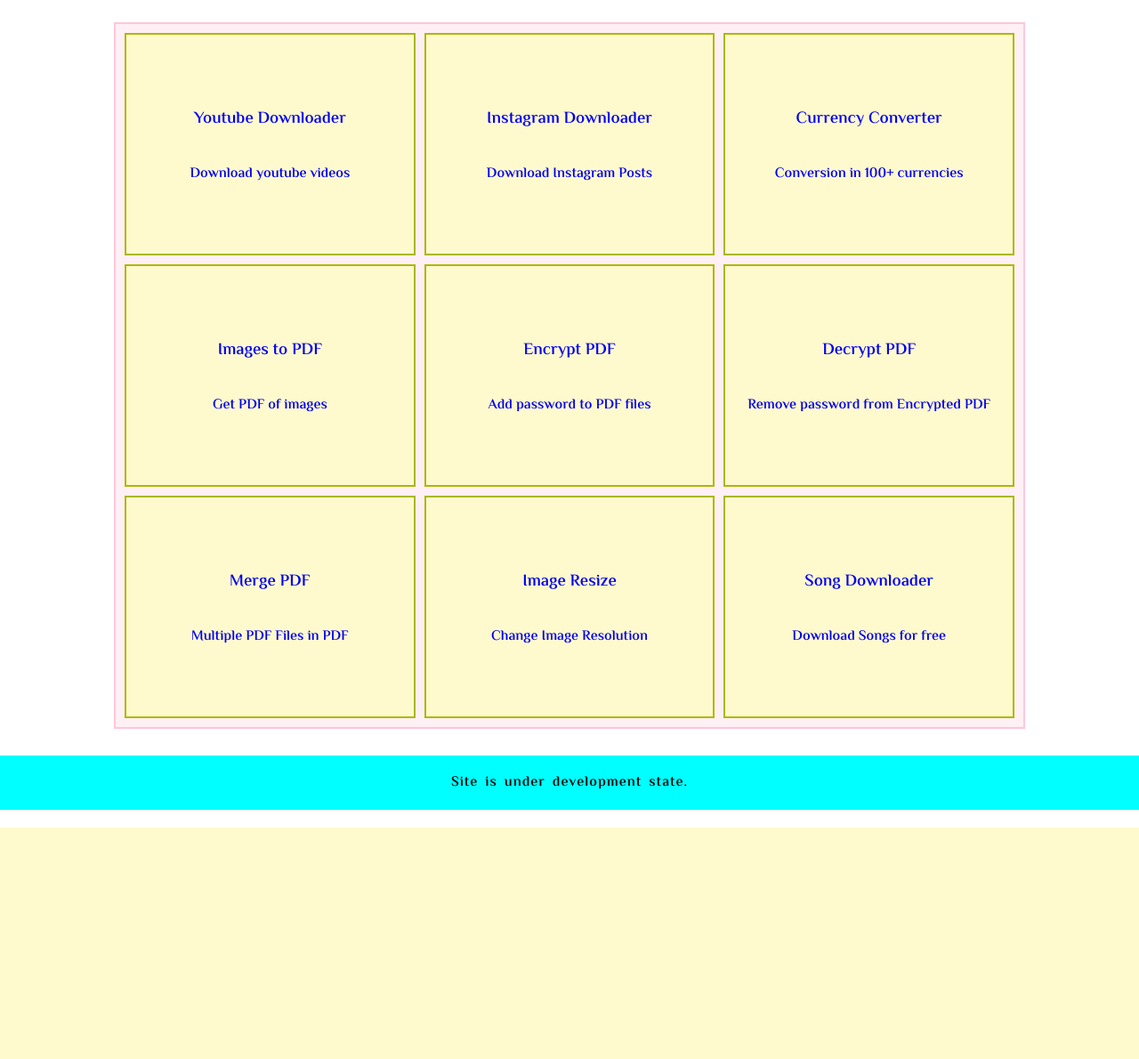
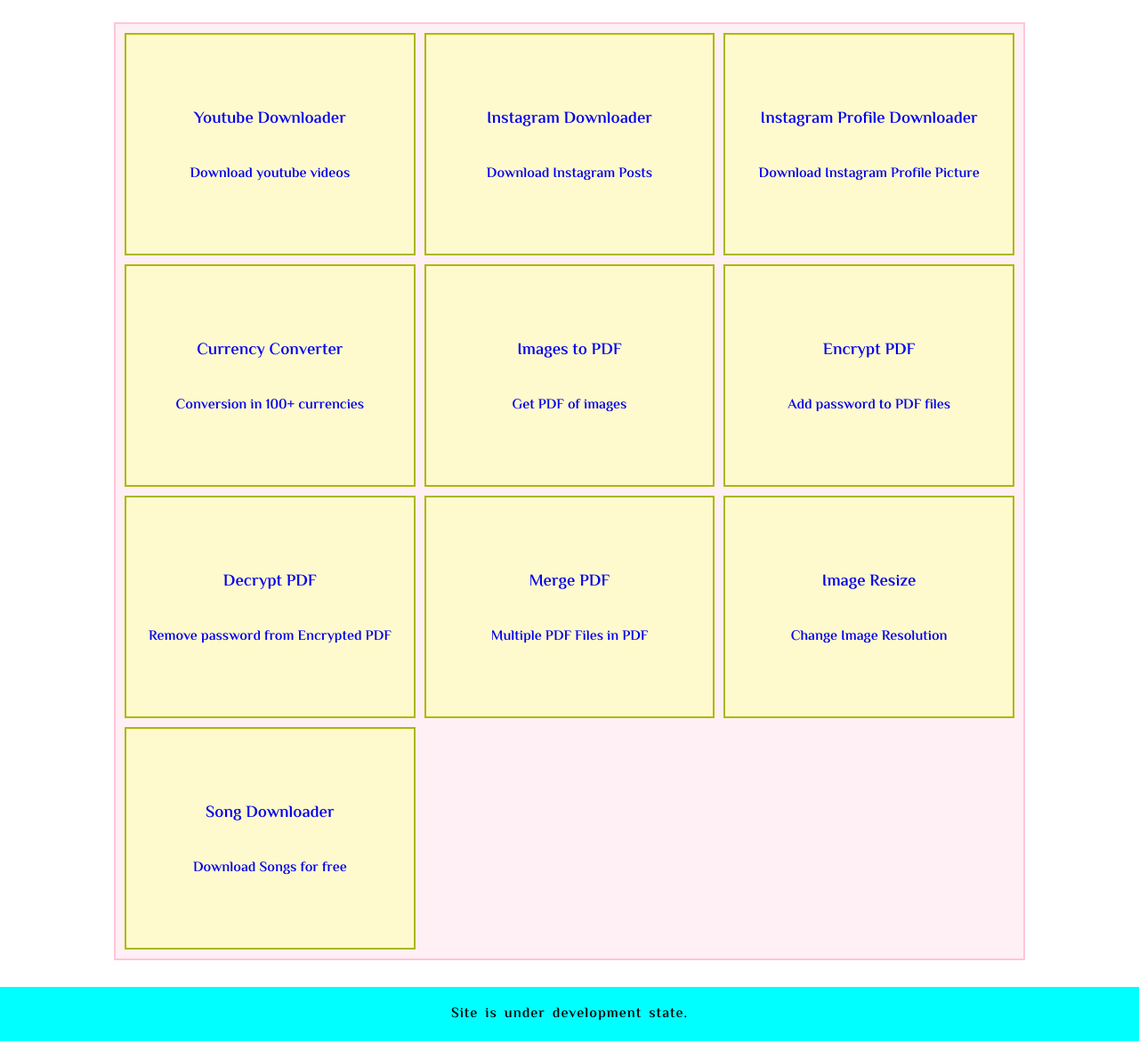
Before and after one commit to sam-79/Flask-Project, a Flask app: page / in a window 1280 px wide. Shown: the part 166-1356 px from the top of the page at 89% size. Before the commit the page ends 1096 px from the top, so only its background shows below. Run offline with Flask 2, Linux system fonts and the light colour scheme.

Commit message:
Update home.html

```diff
--- a/templates/home.html
+++ b/templates/home.html
@@ -52,6 +52,14 @@
 
                 <h3>Instagram Downloader</h3>
                 <p>Download Instagram Posts</p>
+
+            </div>
+        </a>
+        <a href="instaProfileDownloader.html" title="Instagram Downloader" class="tool-box">
+            <div class="tool-box-div">
+
+                <h3>Instagram Profile Downloader</h3>
+                <p>Download Instagram Profile Picture</p>
 
             </div>
         </a>
```
